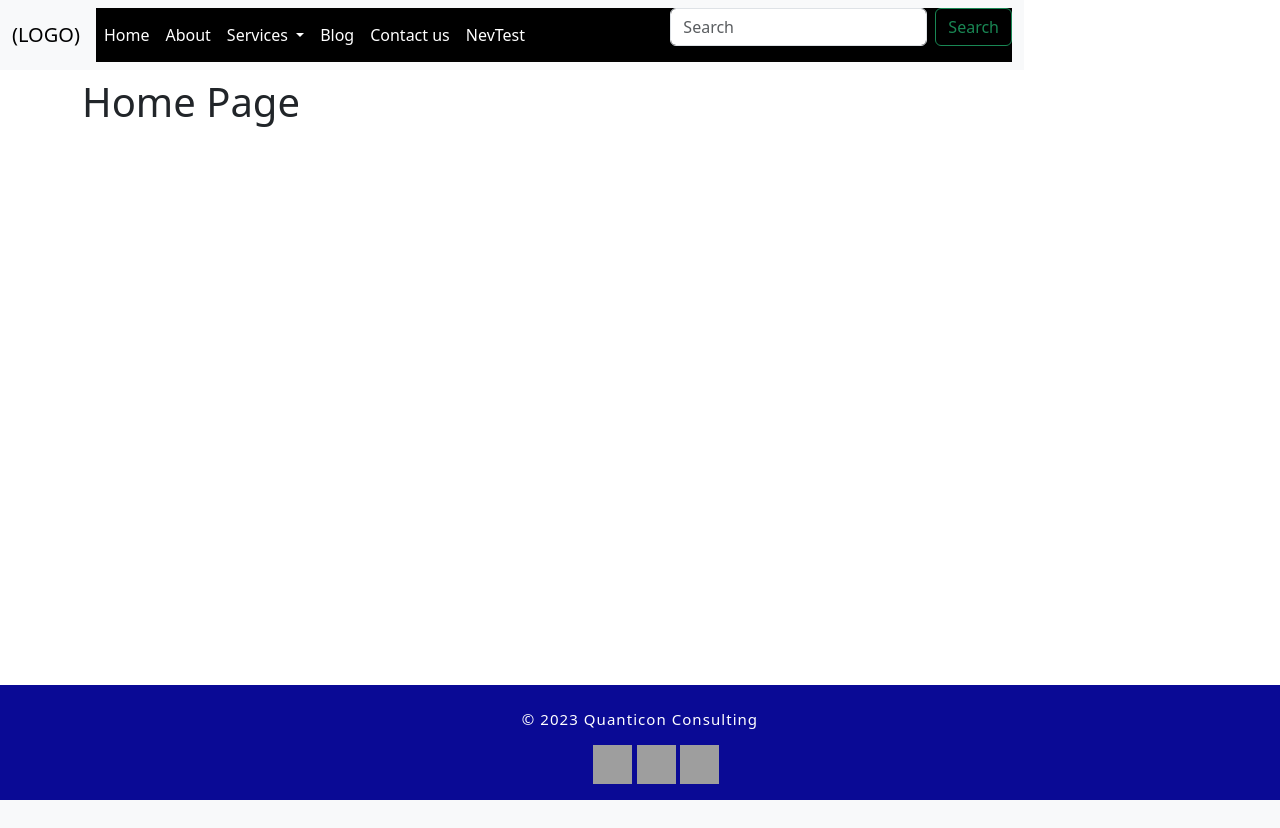
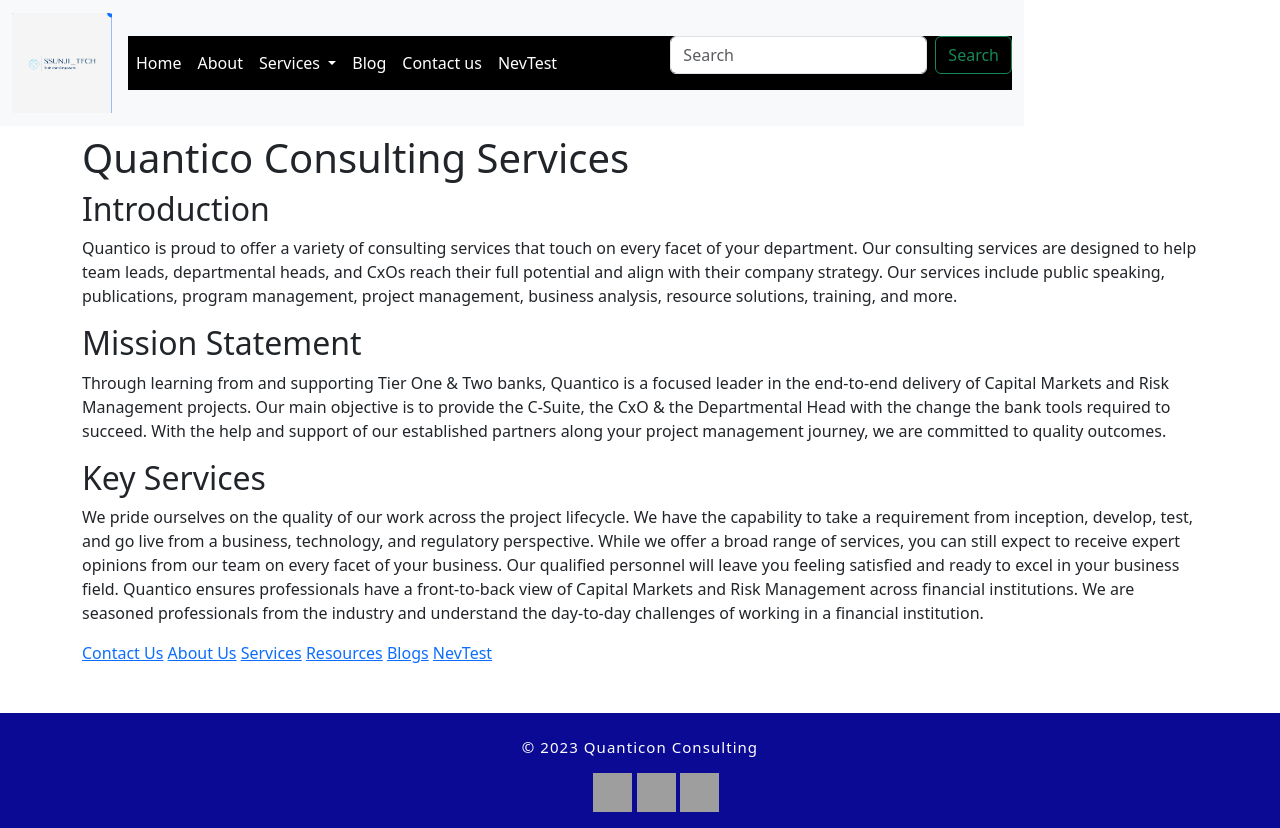
Before and after one commit to Udayraaa/Frontend, a Django app: page / in a window 1280 px wide. Before the commit the page ends 800 px from the top, so only its background shows below. Run offline with Django 3.2, Linux system fonts and the light colour scheme; grey boxes are pictures that could not be loaded.

Commit message:
Home page work done

```diff
--- a/quanticonConsulting/templates/base.html
+++ b/quanticonConsulting/templates/base.html
@@ -10,7 +10,7 @@
   color: white;
 }
     .footer {
-        position: fixed; /* Position fixed to keep it at the bottom */
+        position: static; /* Position relative to keep it at the bottom */
         left: 0;
         right: 0;
         bottom: 0;
@@ -29,9 +29,14 @@
     <title>{% block title %}Quanticon Consulting{% endblock %}</title>
 </head>
 <body>
+
     <nav class="navbar navbar-expand-lg bg-body-tertiary" style="width:80%;">
         <div class="container-fluid">
-          <a class="navbar-brand" href="/">(LOGO)</a>
+          <a class="navbar-brand" href="/">
+            <div>
+              <img src="/media/images/logo.png" width="100px" height="100px"/>
+              </div>
+          </a>
           <button class="navbar-toggler" type="button" data-bs-toggle="collapse" data-bs-target="#navbarSupportedContent" aria-controls="navbarSupportedContent" aria-expanded="false" aria-label="Toggle navigation">
             <span class="navbar-toggler-icon"></span>
           </button>
--- a/quanticonConsulting/templates/website/index.html
+++ b/quanticonConsulting/templates/website/index.html
@@ -1,7 +1,42 @@
 {% extends "../base.html" %}
 {% block title %} Quanticon Consulting {% endblock %}
 {% block content %}
+
 <div class="container">
-<h1> Home Page</h1>
+    <h1>Quantico Consulting Services</h1>
+    <h2>Introduction</h2>
+    <p>
+        Quantico is proud to offer a variety of consulting services that touch on every facet of your department. Our
+        consulting services are designed to help team leads, departmental heads, and CxOs reach their full potential and
+        align with their company strategy. Our services include public speaking, publications, program management,
+        project management, business analysis, resource solutions, training, and more.
+    </p>
+
+    <h2>Mission Statement</h2>
+    <p>
+        Through learning from and supporting Tier One & Two banks, Quantico is a focused leader in the end-to-end
+        delivery of Capital Markets and Risk Management projects. Our main objective is to provide the C-Suite, the CxO
+        & the Departmental Head with the change the bank tools required to succeed. With the help and support of our
+        established partners along your project management journey, we are committed to quality outcomes.
+    </p>
+
+    <h2>Key Services</h2>
+    <p>
+        We pride ourselves on the quality of our work across the project lifecycle. We have the capability to take a
+        requirement from inception, develop, test, and go live from a business, technology, and regulatory perspective.
+        While we offer a broad range of services, you can still expect to receive expert opinions from our team on every
+        facet of your business. Our qualified personnel will leave you feeling satisfied and ready to excel in your
+        business field. Quantico ensures professionals have a front-to-back view of Capital Markets and Risk Management
+        across financial institutions. We are seasoned professionals from the industry and understand the day-to-day
+        challenges of working in a financial institution.
+    </p>
+
+        <a href="/contact">Contact Us</a>
+        <a href="/about">About Us</a>
+        <a href="/services">Services</a>
+        <a href="/resources">Resources</a>
+        <a href="/blogSummary">Blogs</a>
+        <a href="/NevTest">NevTest</a>
+
 </div>
 {% endblock %}
```
Also changed, not shown: quanticonConsulting/media/images/logo.png (added).
